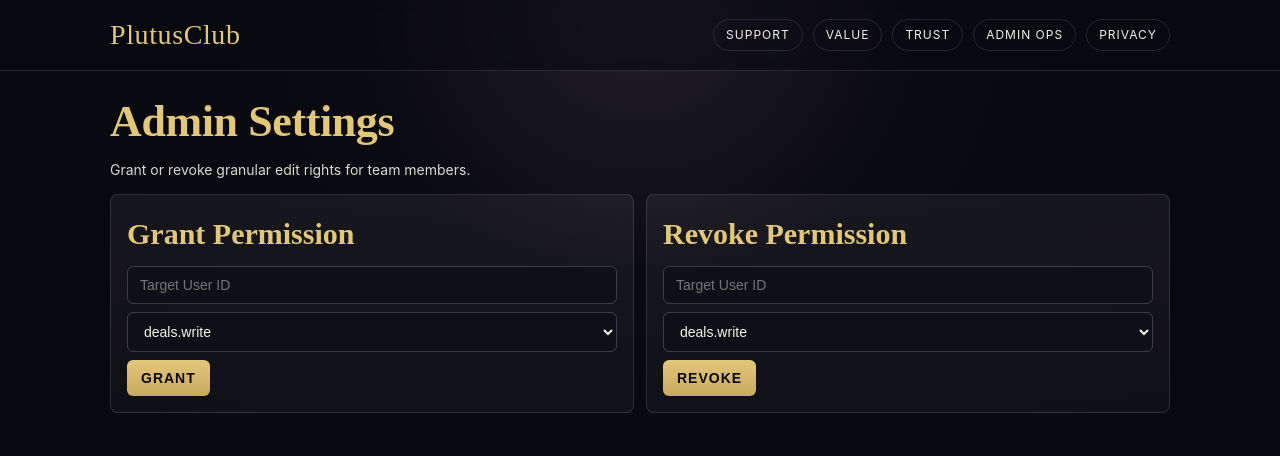
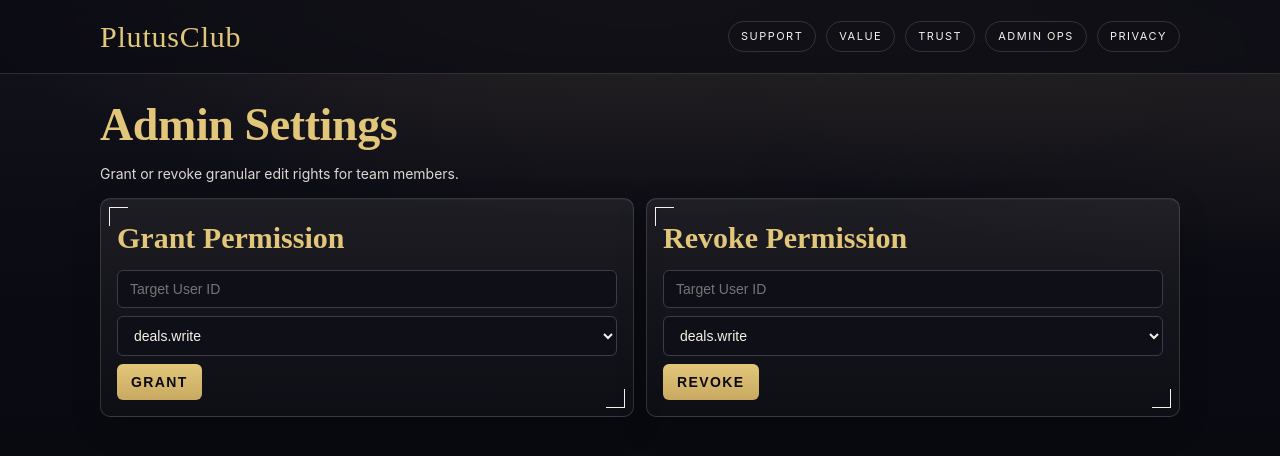
Before and after one commit to Teamtrue/luxury-members, a Next.js app in the folder luxury-members-next/: page /admin/settings in a window 1280 px wide. Shown: the top 456 px of the page. Built offline with nearby package versions, Linux system fonts and the light colour scheme.

Commit message:
Introduce deep premium design system polish with luxury motifs and motion

```diff
--- a/luxury-members-next/app/globals.css
+++ b/luxury-members-next/app/globals.css
@@ -9,8 +9,8 @@
   --paper: #fbf8f1;
   --mute: #7a7787;
   --line: #e8e2d2;
-  --line-dk: rgba(255, 255, 255, 0.12);
-  --radius: 8px;
+  --line-dk: rgba(255, 255, 255, 0.14);
+  --radius: 10px;
 }
 
 * {
@@ -21,10 +21,15 @@ html,
 body {
   margin: 0;
   padding: 0;
-  background: radial-gradient(circle at top, #221e2b 0%, var(--obsidian) 28%, #07070d 100%);
+  min-height: 100%;
+  background:
+    radial-gradient(1200px 420px at 50% -2%, rgba(201, 169, 97, 0.14), transparent 56%),
+    radial-gradient(900px 320px at 100% 10%, rgba(201, 169, 97, 0.08), transparent 60%),
+    linear-gradient(180deg, #13131d 0%, #0a0a12 38%, #07070d 100%);
   color: var(--cream);
   font-family: -apple-system, 'SF Pro Text', 'SF Pro Display', system-ui, sans-serif;
   line-height: 1.5;
+  font-variant-numeric: tabular-nums lining-nums;
 }
 
 a {
@@ -41,13 +46,16 @@ a:hover {
 }
 
 .site-nav {
+  position: sticky;
+  top: 0;
+  z-index: 10;
   border-bottom: 1px solid var(--line-dk);
-  backdrop-filter: blur(6px);
-  background: rgba(10, 10, 18, 0.55);
+  backdrop-filter: blur(8px);
+  background: rgba(10, 10, 18, 0.72);
 }
 
 .site-nav-inner {
-  max-width: 1100px;
+  max-width: 1120px;
   margin: 0 auto;
   padding: 14px 20px;
   display: flex;
@@ -58,8 +66,8 @@ a:hover {
 
 .brand {
   font-family: 'Cormorant Garamond', 'Times New Roman', serif;
-  font-size: 28px;
-  letter-spacing: 0.6px;
+  font-size: 30px;
+  letter-spacing: 0.8px;
   color: var(--gold-hi);
 }
 
@@ -74,15 +82,24 @@ a:hover {
   border-radius: 999px;
   padding: 6px 12px;
   color: var(--cream);
-  font-size: 12px;
-  letter-spacing: 1px;
+  font-size: 11px;
+  letter-spacing: 1.5px;
   text-transform: uppercase;
+  transition: border-color 0.2s ease, color 0.2s ease, transform 0.2s ease;
+}
+
+.nav-pill:hover {
+  border-color: var(--gold);
+  color: var(--gold-hi);
+  transform: translateY(-1px);
+  text-decoration: none;
 }
 
 main {
-  max-width: 1100px;
+  max-width: 1120px;
   margin: 0 auto;
-  padding: 28px 20px 48px;
+  padding: 28px 20px 56px;
+  animation: fade-in 0.45s ease;
 }
 
 h1,
@@ -94,10 +111,10 @@ h3 {
 }
 
 h1 {
-  font-size: 44px;
-  line-height: 1.05;
+  font-size: 46px;
+  line-height: 1.02;
   letter-spacing: -0.4px;
-  margin-bottom: 10px;
+  margin-bottom: 12px;
 }
 
 h2 {
@@ -121,12 +138,80 @@ p {
   color: #ddd8cf;
 }
 
+.hero-eyebrow {
+  text-transform: uppercase;
+  letter-spacing: 2.8px;
+  font-size: 10px;
+  color: var(--gold);
+  margin-bottom: 10px;
+}
+
+.hairline {
+  height: 1px;
+  margin: 12px 0 18px;
+  background: linear-gradient(90deg, transparent 0%, rgba(201, 169, 97, 0.7) 30%, rgba(201, 169, 97, 0.7) 70%, transparent 100%);
+}
+
 section {
-  background: linear-gradient(180deg, rgba(246, 242, 232, 0.06), rgba(246, 242, 232, 0.03));
+  position: relative;
+  background: linear-gradient(180deg, rgba(246, 242, 232, 0.07), rgba(246, 242, 232, 0.025));
   border: 1px solid var(--line-dk);
   border-radius: var(--radius);
   padding: 16px;
   margin-bottom: 18px;
+  box-shadow: inset 0 1px 0 rgba(255, 255, 255, 0.04), 0 10px 30px rgba(0, 0, 0, 0.2);
+}
+
+section::before,
+section::after {
+  content: '';
+  position: absolute;
+  width: 18px;
+  height: 18px;
+  border-color: rgba(201, 169, 97, 0.55);
+  pointer-events: none;
+}
+
+section::before {
+  top: 8px;
+  left: 8px;
+  border-top: 1px solid;
+  border-left: 1px solid;
+}
+
+section::after {
+  bottom: 8px;
+  right: 8px;
+  border-bottom: 1px solid;
+  border-right: 1px solid;
+}
+
+.metric-grid {
+  display: grid;
+  grid-template-columns: repeat(5, minmax(0, 1fr));
+  gap: 10px;
+}
+
+.metric-card {
+  border: 1px solid var(--line-dk);
+  border-radius: 8px;
+  padding: 12px;
+  background: rgba(10, 10, 18, 0.4);
+}
+
+.metric-label {
+  font-size: 10px;
+  letter-spacing: 2px;
+  text-transform: uppercase;
+  color: #c9c3b8;
+}
+
+.metric-value {
+  margin-top: 6px;
+  font-family: 'Cormorant Garamond', 'Times New Roman', serif;
+  font-size: 30px;
+  color: var(--gold-hi);
+  line-height: 1;
 }
 
 input,
@@ -155,14 +240,16 @@ button {
   background: linear-gradient(180deg, var(--gold-hi), var(--gold));
   color: var(--obsidian);
   font-weight: 700;
-  letter-spacing: 1px;
+  letter-spacing: 1.4px;
   text-transform: uppercase;
   padding: 10px 14px;
   cursor: pointer;
+  transition: transform 0.2s ease, filter 0.2s ease;
 }
 
 button:hover {
-  filter: brightness(1.03);
+  filter: brightness(1.04);
+  transform: translateY(-1px);
 }
 
 table {
@@ -182,6 +269,9 @@ td {
 th {
   color: var(--gold-hi);
   text-align: left;
+  font-size: 12px;
+  letter-spacing: 1px;
+  text-transform: uppercase;
 }
 
 pre {
@@ -199,6 +289,23 @@ pre {
   gap: 12px;
 }
 
+@keyframes fade-in {
+  from {
+    opacity: 0;
+    transform: translateY(6px);
+  }
+  to {
+    opacity: 1;
+    transform: translateY(0);
+  }
+}
+
+@media (max-width: 940px) {
+  .metric-grid {
+    grid-template-columns: repeat(2, minmax(0, 1fr));
+  }
+}
+
 @media (max-width: 860px) {
   .grid-2 {
     grid-template-columns: 1fr;
@@ -207,4 +314,9 @@ pre {
   h1 {
     font-size: 36px;
   }
+
+  .site-nav-inner {
+    align-items: flex-start;
+    flex-direction: column;
+  }
 }
```
